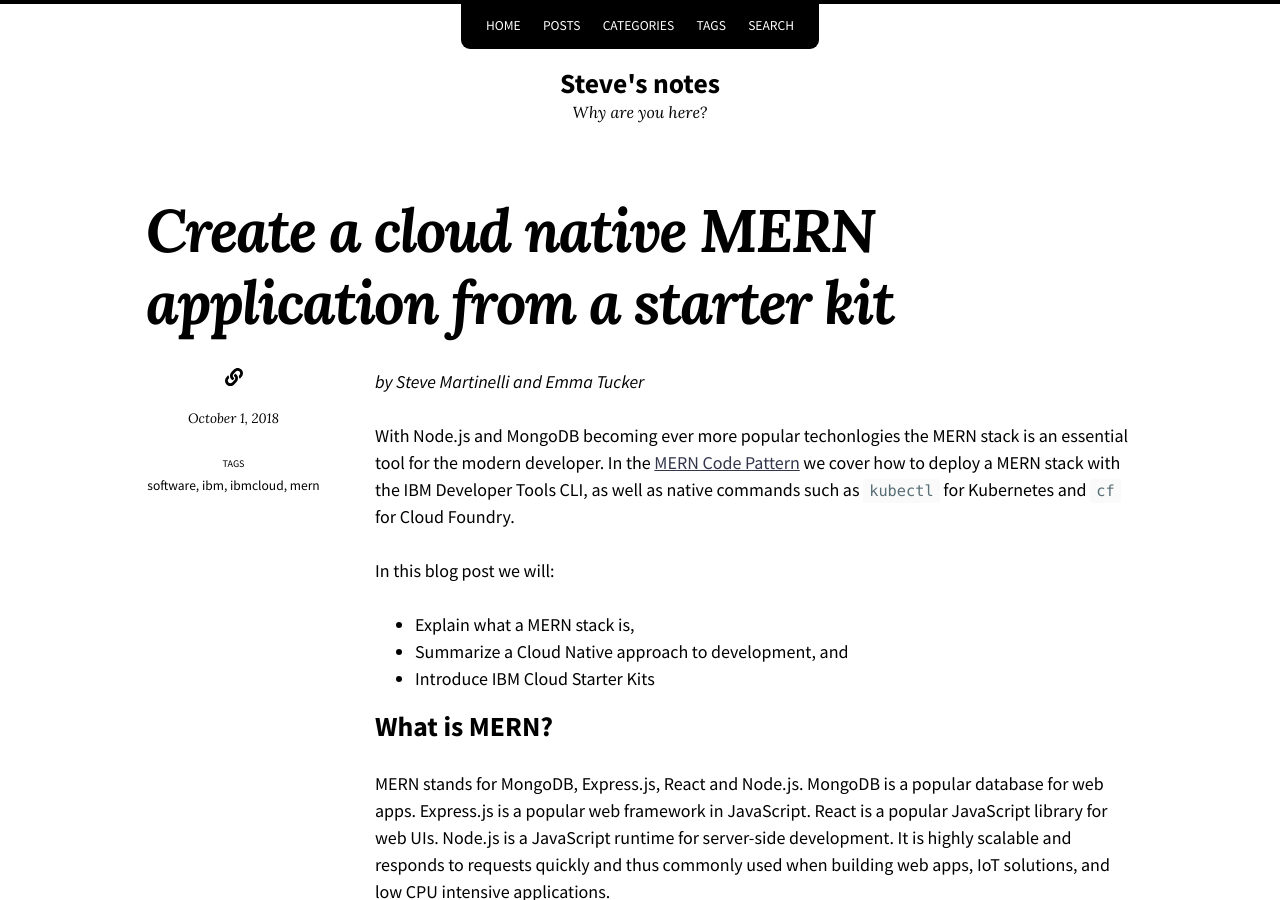
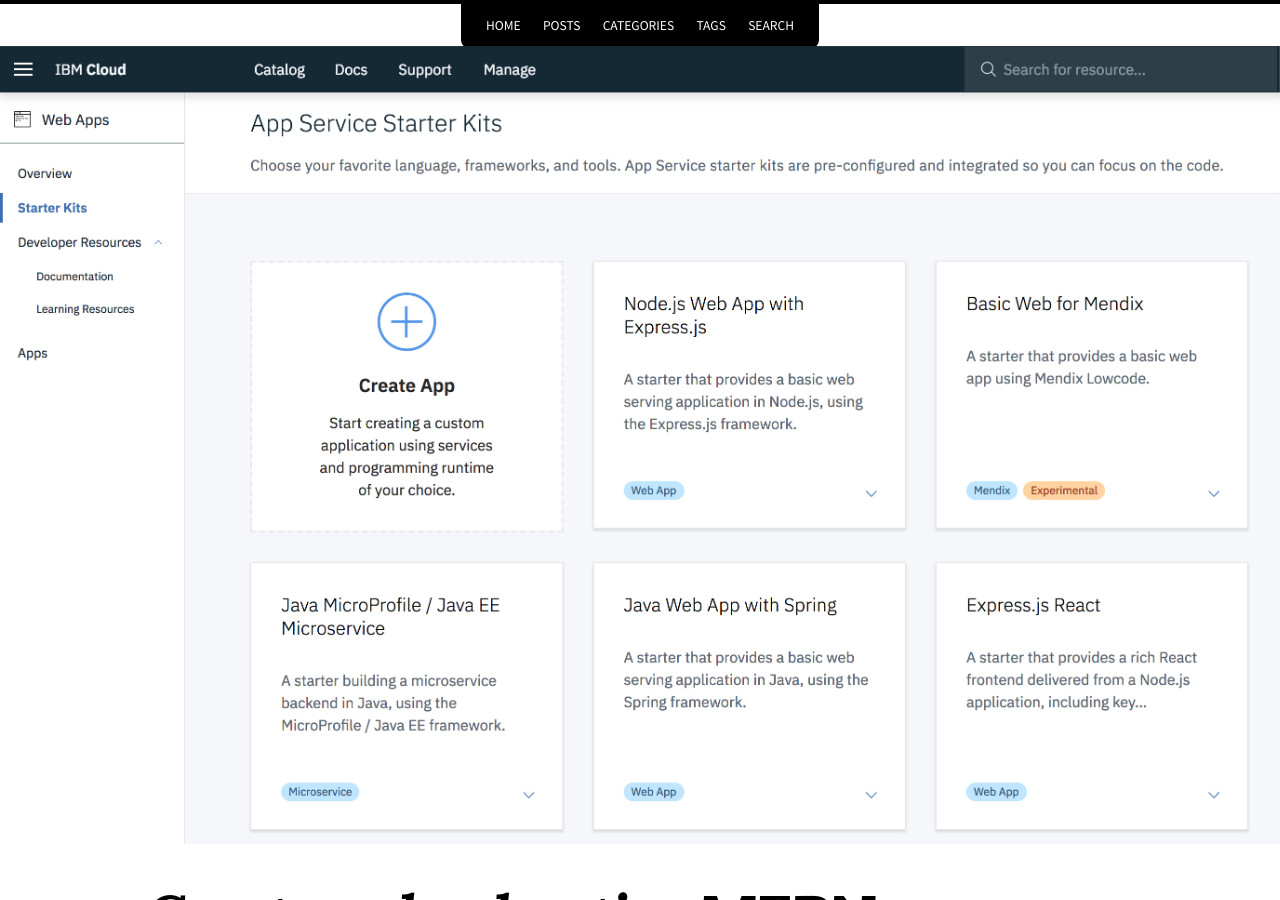
Before and after one commit to PeterGyger/stevemar.github.io, a Jekyll site: the page built from _posts/2018-10-01-create-mern-app.md, in a window 1280 px wide and 900 px high. Built offline with Jekyll 4.4.1, drawn with Linux system fonts in a browser that asks for light colours; nearby versions of some CDN libraries; a script that is not in the unit is left out.

Commit message:
Update 2018-10-01-create-mern-app.md

```diff
--- a/_posts/2018-10-01-create-mern-app.md
+++ b/_posts/2018-10-01-create-mern-app.md
@@ -6,6 +6,9 @@
   - ibm
   - ibmcloud
   - mern
+image:
+  path: /images/web-starter-kits.png
+  thumbnail: /images/web-starter-kits.png
 ---
 
 _by Steve Martinelli and Emma Tucker_
```
